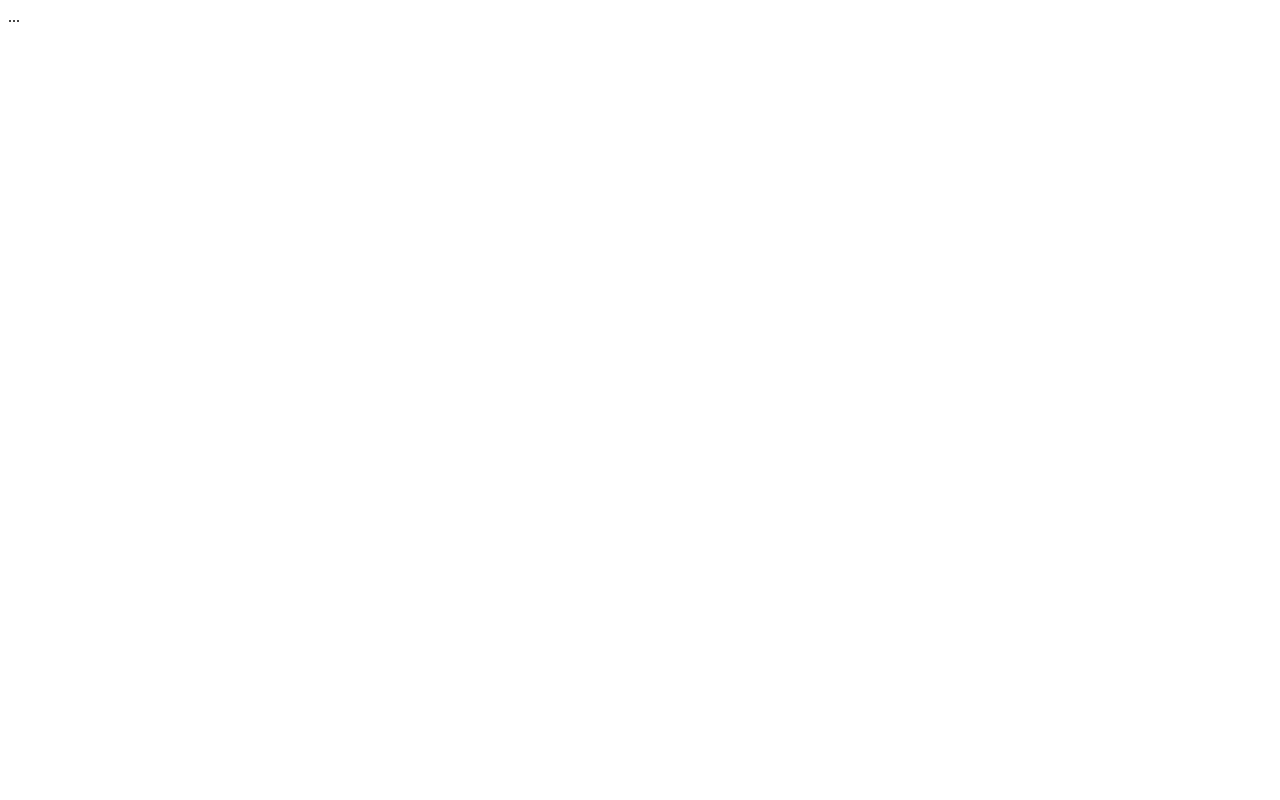
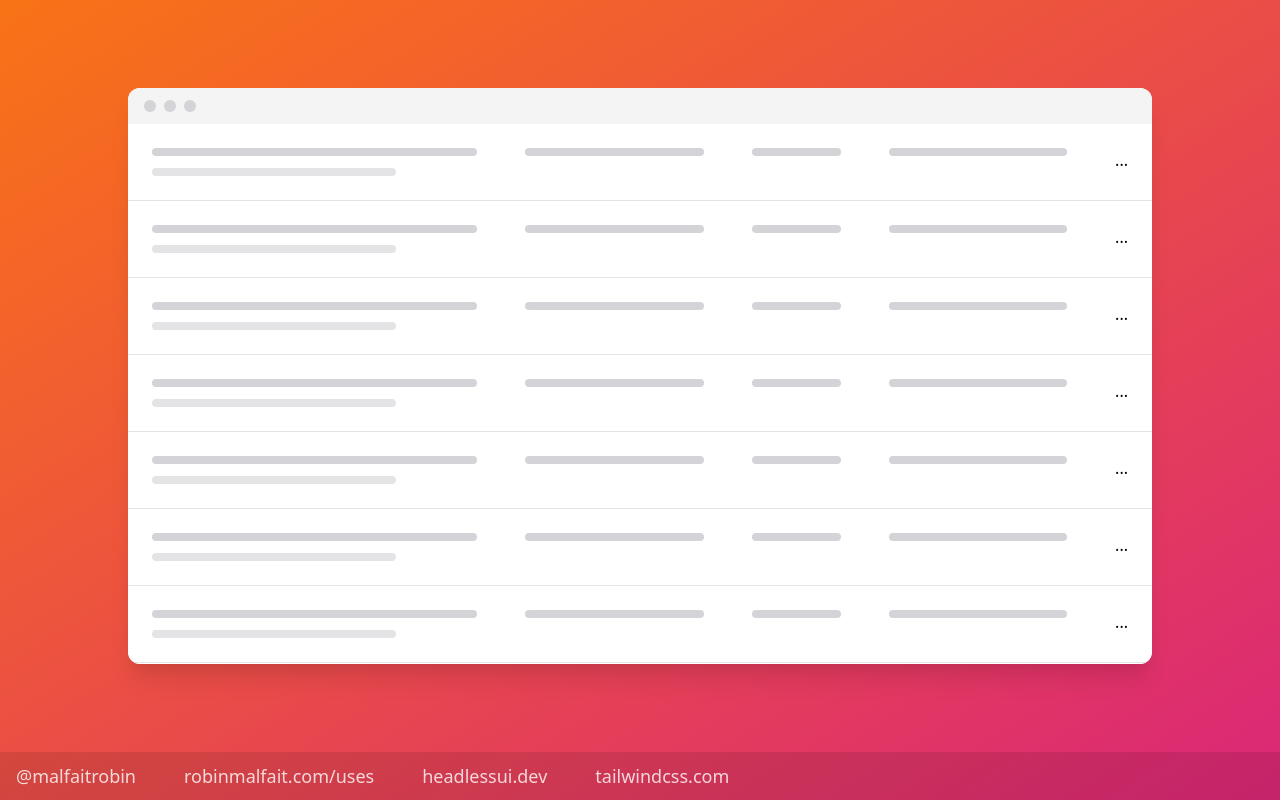
Before and after one commit to RobinMalfait/headlessui-meetup-laravel, a Next.js app: page / in a window 1280 px wide. Built offline with nearby package versions, Linux system fonts and the light colour scheme.

Commit message:
setup BrowserFrame component

```diff
--- a/pages/_app.tsx
+++ b/pages/_app.tsx
@@ -1,11 +1,21 @@
-import 'tailwindcss/tailwind.css'
+import Head from 'next/head'
+import '../styles/global.css'
 
 import { KeyCaster } from '../ui/key-caster'
+import { BrowserFrame } from '../ui/browser-frame'
 
 function MyApp({ Component, pageProps }) {
   return (
     <>
-      <Component {...pageProps} />
+      <Head>
+        <title>Headless UI - Laravel Meetup</title>
+        <link rel="icon" href="/favicon.ico" />
+      </Head>
+
+      <BrowserFrame>
+        <Component {...pageProps} />
+      </BrowserFrame>
+
       <KeyCaster />
     </>
   )
--- /dev/null
+++ b/styles/global.css
@@ -0,0 +1,7 @@
+@tailwind base;
+@tailwind components;
+@tailwind utilities;
+
+body {
+  @apply bg-gradient-to-br from-orange-500 to-pink-600;
+}
--- a/tailwind.config.js
+++ b/tailwind.config.js
@@ -1,9 +1,15 @@
+let colors = require('tailwindcss/colors')
+
 module.exports = {
   mode: 'jit',
   purge: ['./{pages,components,ui}/**/*.tsx'],
   darkMode: false, // or 'media' or 'class'
   theme: {
-    extend: {},
+    extend: {
+      colors: {
+        ...colors,
+      },
+    },
   },
   variants: {
     extend: {},
--- /dev/null
+++ b/ui/browser-frame.tsx
@@ -0,0 +1,41 @@
+import { ReactNode } from 'react'
+
+export function BrowserFrame({ children }: { children: ReactNode }) {
+  return (
+    <div className="w-full h-screen flex flex-col items-center justify-between">
+      <div className="flex-1 flex items-center justify-center">
+        <div className="bg-white flex flex-col rounded-xl overflow-hidden shadow-xl max-h-[720px] max-w-[1280px] w-[80vw] h-[45vw]">
+          <div className="flex items-center justify-between px-4 py-3 bg-gray-100">
+            <div className="flex items-center space-x-2">
+              <div className="bg-gray-300 w-3 h-3 rounded-full" />
+              <div className="bg-gray-300 w-3 h-3 rounded-full" />
+              <div className="bg-gray-300 w-3 h-3 rounded-full" />
+            </div>
+          </div>
+          <div className="h-full rounded-b-xl overflow-auto divide-y divide-y-200">
+            {Array.from({ length: 14 }, (_, i) => (
+              <div key={i} className="bg-white p-6 flex space-x-12">
+                <div className="space-y-3 flex-shrink-0 w-1/3">
+                  <div className="rounded-full bg-gray-300 h-2 w-full"></div>
+                  <div className="rounded-full bg-gray-200 h-2 w-3/4"></div>
+                </div>
+                <div className="rounded-full bg-gray-300 h-2 w-2/3"></div>
+                <div className="rounded-full bg-gray-300 h-2 w-1/3"></div>
+                <div className="rounded-full bg-gray-300 h-2 w-2/3"></div>
+                <div className="text-right">{children}</div>
+              </div>
+            ))}
+          </div>
+        </div>
+      </div>
+      <div className="flex w-full bg-black bg-opacity-10 text-white text-opacity-80 px-4 py-3">
+        <div className="text-center space-x-12 text-lg leading-6">
+          <span>@malfaitrobin</span>
+          <span>robinmalfait.com/uses</span>
+          <span>headlessui.dev</span>
+          <span>tailwindcss.com</span>
+        </div>
+      </div>
+    </div>
+  )
+}
```
